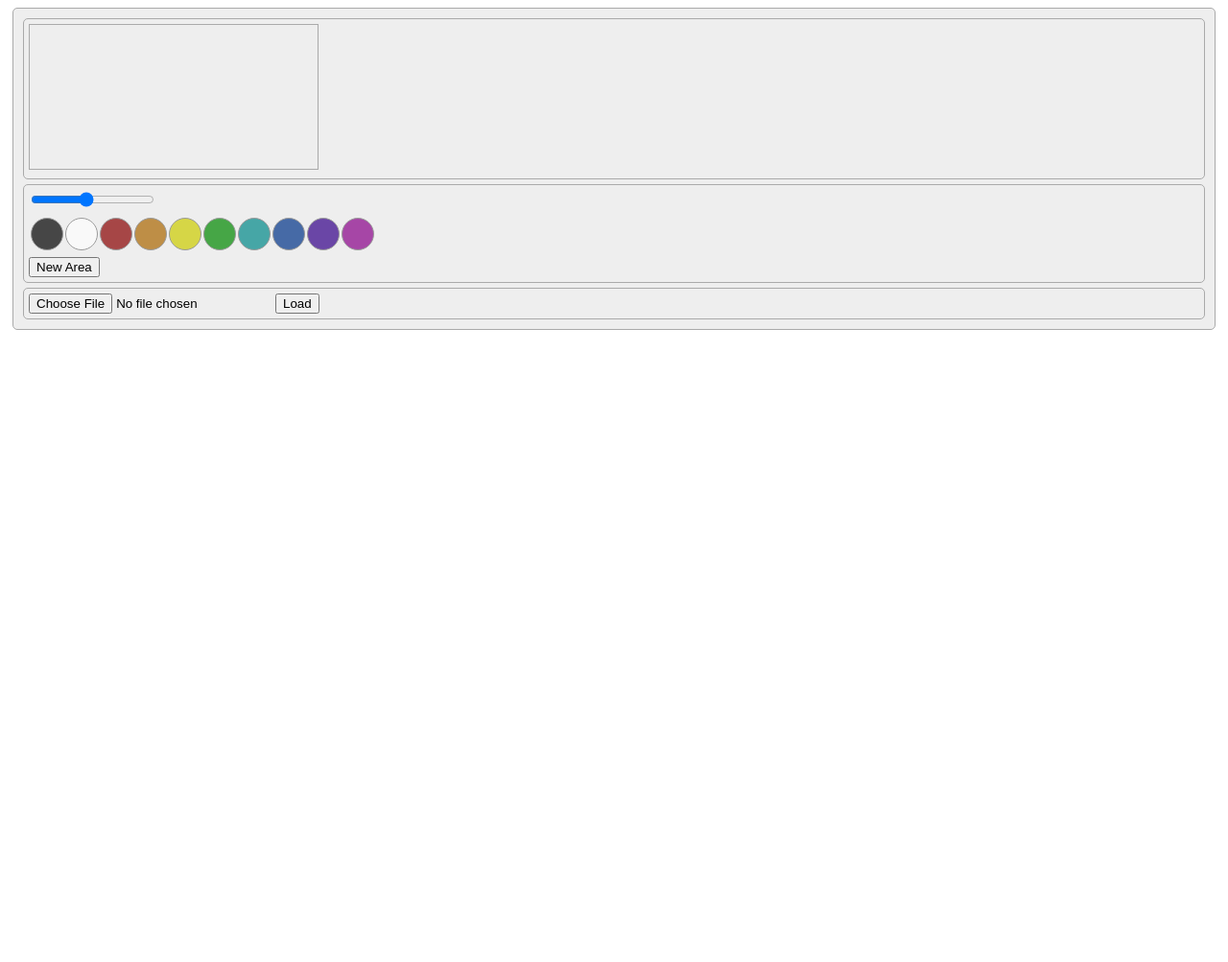
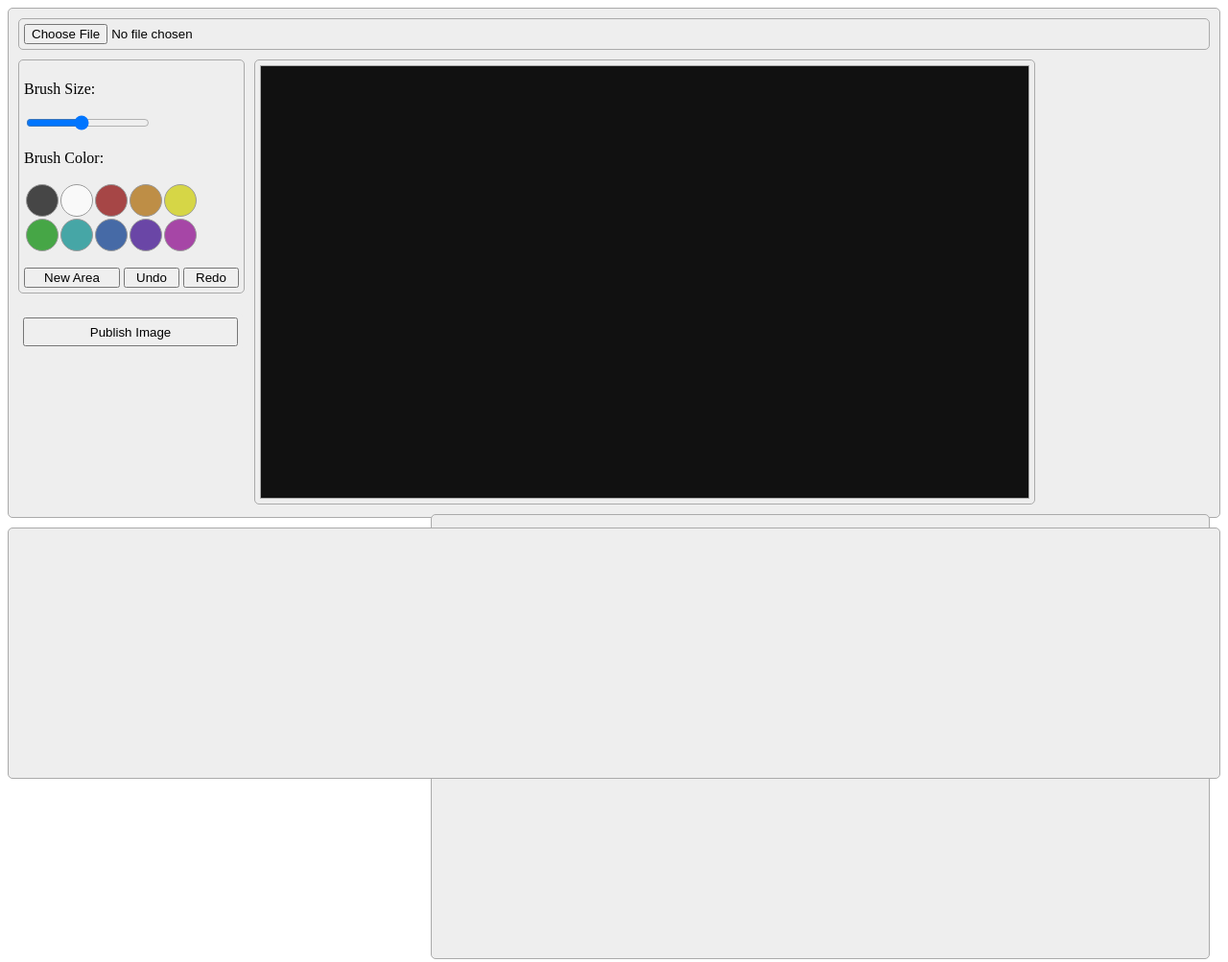
Before and after one commit to MarWachine/js_image_tooltips, a website with bundled scripts: page public/backend.html in a window 1280 px wide. Shown: the whole page at 96% size. Before the commit the page ends 800 px from the top, so only its background shows below. Built offline with nearby package versions, Linux system fonts and the light colour scheme.

Commit message:
v0.1.3 modular BE + formidable

```diff
--- a/package.json
+++ b/package.json
@@ -1,12 +1,12 @@
 {
   "dependencies": {
-    "express": "^4.18.2"
+    "express": "^4.18.2",
+    "formidable": "^2.1.1"
   },
   "name": "final_project",
   "version": "0.1.0",
   "description": "Final project concluding my \"Javascript Developer\" course",
   "main": "index.js",
-  "devDependencies": {},
   "scripts": {
     "test": "echo \"Error: no test specified\" && exit 1"
   },
--- a/public/backend.html
+++ b/public/backend.html
@@ -1,5 +1,6 @@
 <!DOCTYPE html>
 <html lang="de">
+
 <head>
     <meta charset="UTF-8">
     <meta name="viewport" content="width=device-width, initial-scale=1.0">
@@ -7,23 +8,28 @@
     <title>Bilder hochladen</title>
     <link rel="stylesheet" href="./src/css/styles.css" />
 
-        <script src="./src/js/index.js" type="module" defer></script>
+    <script src="./src/js/backend.js" type="module" defer></script>
 </head>
+
 <body>
-        <div class="container">
-            <div class="container" id="divCBE">
-                <canvas id="cImgLoad"></canvas>
-                <canvas id="cMask"></canvas>
+    <div class="container" id="wrapper">
+        <div class="container" id="divUpload">
+            <input type="file" id="inputFile" />
         </div>
-            <div class="container">
-                <input type="range" min="1" max="10" value="5" />
-                <table class="tColorPad">
+        <div id="divUI">
+            <div class="container" id="divSettings">
+                <p id="pSize">Brush Size:</p>
+                <input id="inputSize" type="range" min="1" max="10" value="5" />
+                <p id="pColor">Brush Color:</p>
+                <table class="tColor">
                     <tr>
                         <th class="inputColor" id="color1"></th>
                         <th class="inputColor" id="color2"></th>
                         <th class="inputColor" id="color3"></th>
                         <th class="inputColor" id="color4"></th>
                         <th class="inputColor" id="color5"></th>
+                    </tr>
+                    <tr>
                         <th class="inputColor" id="color6"></th>
                         <th class="inputColor" id="color7"></th>
                         <th class="inputColor" id="color8"></th>
@@ -32,11 +38,21 @@
                     </tr>
                 </table>
                 <button class="btnUi" id="btnNewMask">New Area</button>
+                <button class="btnUi" id="btnUndo">Undo</button>
+                <button class="btnUi" id="btnRedo">Redo</button>
             </div>
-            <div class="container">
-                <input type="file" id="inputFile"/>
-                <button class="btnUi" id="btnNew">Load</button>
+            <div class="container" id="divSave">
+                <button class="btnUI" id="btnSave">Publish Image</button>
             </div>
         </div>
+        <div class="container" id="divCBE">
+            <canvas id="cImgLoad"></canvas>
+        </div>
+        <div class="container" id="divInfo">
+        </div>
+    </div>
+    <div class="container" id="divPublished">
+    </div>
 </body>
+
 </html>
--- a/public/src/css/backend.css
+++ b/public/src/css/backend.css
@@ -1,6 +1,6 @@
-.tColorPad {
+.tColor {
     margin-top: 5px;
-    margin-bottom: 5px;
+    margin-bottom: 15px;
 }
 
 .inputColor {
@@ -57,17 +57,62 @@
         background-color: #808;
     }
 
+#activeColor {
+    border: 1px solid #333;
+    opacity: 1;
+}
+
+#btnNewMask {
+    width: 100px;
+}
+
+#btnRedo, #btnUndo {
+    width: 58px;
+}
+
+#btnSave {
+    margin: 0 auto;
+    width: 224px;
+    height: 30px;
+}
+
 #cImgLoad {
-    background-color:#eee;
+    background-color:#111;
 }
 
 #cMask {
-    position: absolute;
-    top: 5px;
-    left: 5px;
     background: transparent;
 }
 
 #divCBE {
-    position: relative;
+    float: left;
+    height: 452px;
 }
+
+#divInfo {
+    float: right;
+    width: 800px;
+    height: 452px;
+    overflow-y: scroll;
+}
+
+#divPublished {
+    min-height: 250px;
+    margin: 10px 0;
+}
+
+#divSave {
+    width: 224px;
+    border: 1px transparent;
+    margin-top: 20px;
+}
+
+#divUI {
+    float: left;
+    width: 246px;
+}
+
+#wrapper {
+    margin: 0;
+    height: 520px;
+}
--- a/public/src/css/styles.css
+++ b/public/src/css/styles.css
@@ -15,7 +15,7 @@ canvas {
     border-radius: 5px;
 }
 
-#imgTest {
+/* #imgTest {
     position: relative;
     height: 600px;
-}
+} */
--- a/public/src/js/backend.js
+++ b/public/src/js/backend.js
@@ -1,7 +1,113 @@
 'use strict';
 
-const backend = {
+/* TO DO:
+ *
+ * Back-end:
+ *          Canvas:
+ *                  Define pixel areas and info texts for every image
+ *                      --> idea:   mask image with transparent bg canvas that allows drawing
+ *                      -->         drawn pixels will be interpreted and saved as info areas
+ *                  "Undo" functionality that removes the last drawn line (save btnDown - btnUp increments as coord objects into arrays?)
+ *
+ *          UI:     Buttons:
+ *                      --> Upload: Load Image into back-end canvas
+ *                      --> Edit:   Edit existing entries (which will then be loaded into back-end canvas with their defined pixel areas)
+ *                      --> Delete: Delete existing entries
+ *                      --> Undo:   Button for canvas functionality
+ *                      --> Save:   Save changes (into existing JSON file?), add image to front-end gallery
+ *                      --> Create new containers on click for additional pixel areas and info texts
+ *
+ * Front-end:
+ *          Canvas:
+ *                  Load images from back-end
+ *                  Hovering over pre-defined ares will return a respective text info
+ *                  Optional: Develop responsive sizing solution (and adapt existing pixel area values to new size)
+ *                  Implement function to load data for interactive description
+ *
+ * Data:
+ *          Save as JSON?
+ *          Store on CouchDB?
+*/
 
+'use strict';
+
+import dom from './dom.js';
+import {elements} from './settings.js';
+// import { rnd } from './helpers.js';
+
+
+// CONSTANTS / VARIABLES
+let color = 'rgba(0, 0, 0, 0)';
+let size = 5;
+let lastPos = false;
+let pressed = false;
+
+
+// BASIC
+const domMapping = () => {
+    elements.canvasBE = dom.$('#cImgLoad');
+    elements.inputColor = dom.$$('.inputColor');
+    elements.inputSize = dom.$('#inputSize');
+    console.log(elements);
 }
 
-export default backend;
+const appendEventlisteners = () => {
+    elements.canvasBE.addEventListener('mousemove', drawArea);
+    elements.canvasBE.addEventListener('mousedown', btnDown);
+    elements.canvasBE.addEventListener('mouseup', btnUp);
+    elements.inputColor.addEventListener('click', setBrushColor);
+    elements.inputSize.addEventListener('change', setBrushSize);
+}
+
+
+// CONTROLS
+
+const btnDown = () => pressed = true;
+const btnUp = () => pressed = false;
+
+
+// CORE
+const initCanvasBE = () => {
+    const c = elements.canvasBE;
+    // Declare canvas width / height                                                    <-- Optional: Develop responsive sizing solution
+    c.width = 800;
+    c.height = 450;
+}
+
+
+// BACK-END FUNCTIONS
+
+const setBrushColor = evt => {
+    color = evt.target.value;
+}
+
+const setBrushSize = evt => {
+    size = Number(evt.target.value);
+}
+
+const drawArea = evt => {
+    const c = elements.canvasBE;
+    const ctx = c.getContext('2d');
+
+    ctx.strokeStyle = color;
+    ctx.lineWidth = size;
+
+    if (lastPos && pressed) {
+     ctx.beginPath();
+     ctx.moveTo(lastPos.x, lastPos.y);
+     ctx.lineTo(evt.layerX, evt.layerY);
+     ctx.stroke();
+    }
+
+    lastPos = { x: evt.layerX, y: evt.layerY };
+}
+
+// DCL INIT
+const init = () => {
+    domMapping();
+    initCanvasBE();
+    render();
+    appendEventlisteners();
+}
+
+window.addEventListener("load", init);
--- a/public/src/js/index.js
+++ b/public/src/js/index.js
@@ -29,88 +29,34 @@
 
 'use strict';
 
-import backend from './backend.js';
 import dom from './dom.js';
-import elements from './settings.js';
-import { rnd } from './helpers.js';
+import {elements} from './settings.js';
+// import { rnd } from './helpers.js';
 
 
 // CONSTANTS / VARIABLES
-let color = 'rgba(10,180,120,80)';
-let size = 6;
-let lastPos = false;
-let pressed = false;
 
 
 // BASIC
 const domMapping = () => {
-    elements.canvasBE = dom.$('cBE');
-    elements.canvasFE = dom.$('cFE');
-    elements.imgTest = dom.$('#imgTest');
-    elements.inputColor = dom.$$('.inputColor');
-    elements.inputSize = dom.$('#inputSize');
+    elements.canvasFE = dom.$('#cFE');
+    elements.content = dom.$('#content');
+    console.log(elements);
 }
 
 const appendEventlisteners = () => {
-    elements.canvasBE.addEventListener('mousemove', drawArea);
-    elements.canvasBE.addEventListener('mousedown', btnDown);
-    elements.canvasBE.addEventListener('mouseup', btnUp);
-    elements.inputColor.addEventListener('click', setBrushColor);
-    elements.inputSize.addEventListener('change', setBrushSize);
 }
 
-
-// CONTROLS
-
-const btnDown = () => pressed = true;
-const btnUp = () => pressed = false;
-
-
 // CORE
-const initCanvasBE = () => {
-    const c = elements.canvasFE;
-    // Declare canvas width / height                                                    <-- To do: Develop responsive sizing solution
-    c.width = 1280;
-    c.height = 768;
-}
-
 const initCanvasFE = () => {
     const c = elements.canvasFE;
-    // Declare canvas width / height                                                    <-- To do: Develop responsive sizing solution
+    // Declare canvas width / height                                                    <-- Optional: Develop responsive sizing solution
     c.width = 1280;
     c.height = 768;
 }
 
 
-// BACK-END
-
-const setBrushColor = evt => {
-    color = evt.target.value;
-}
-
-const setBrushSize = evt => {
-    size = Number(evt.target.value);
-}
-
-const drawArea = evt => {
-    const c = elements.canvasBE;
-    const ctx = c.getContext('2d');
-
-    ctx.strokeStyle = color;
-    ctx.lineWidth = size;
-
-    if (lastPos && pressed) {
-     ctx.beginPath();
-     ctx.moveTo(lastPos.x, lastPos.y);
-     ctx.lineTo(evt.layerX, evt.layerY);
-     ctx.stroke();
-    }
-
-    lastPos = { x: evt.layerX, y: evt.layerY };
-}
-
-
-// FRONT-END
+// FRONT-END FUNCTIONS
 const render = () => {
     const c = elements.canvasFE;
     const ctx = c.getContext('2d');
@@ -158,10 +104,9 @@ const render = () => {
 // DCL INIT
 const init = () => {
     domMapping();
-    appendEventlisteners();
-    initCanvasBE();
     initCanvasFE();
     render();
+    appendEventlisteners();
 }
 
 window.addEventListener("load", init);
--- a/public/src/js/settings.js
+++ b/public/src/js/settings.js
@@ -1,5 +1,7 @@
 'use strict';
 
-const elements = {};
+const settings = {
+    elements: {}
+};
 
-export default elements;
+export let elements = settings.elements;
```
Also changed, not shown: public/index.html (+1 -3 lines), 1 other file. Lines whose indentation alone changed are shown as unchanged.
